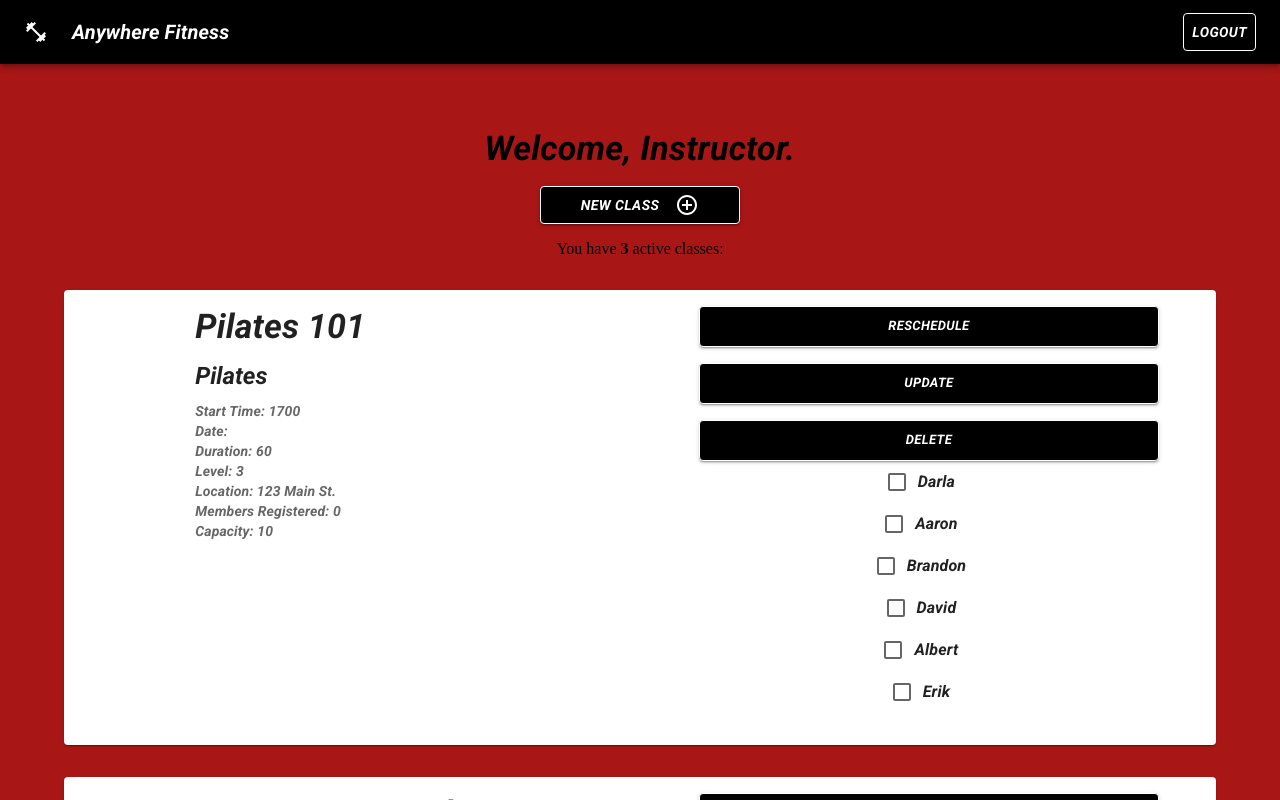
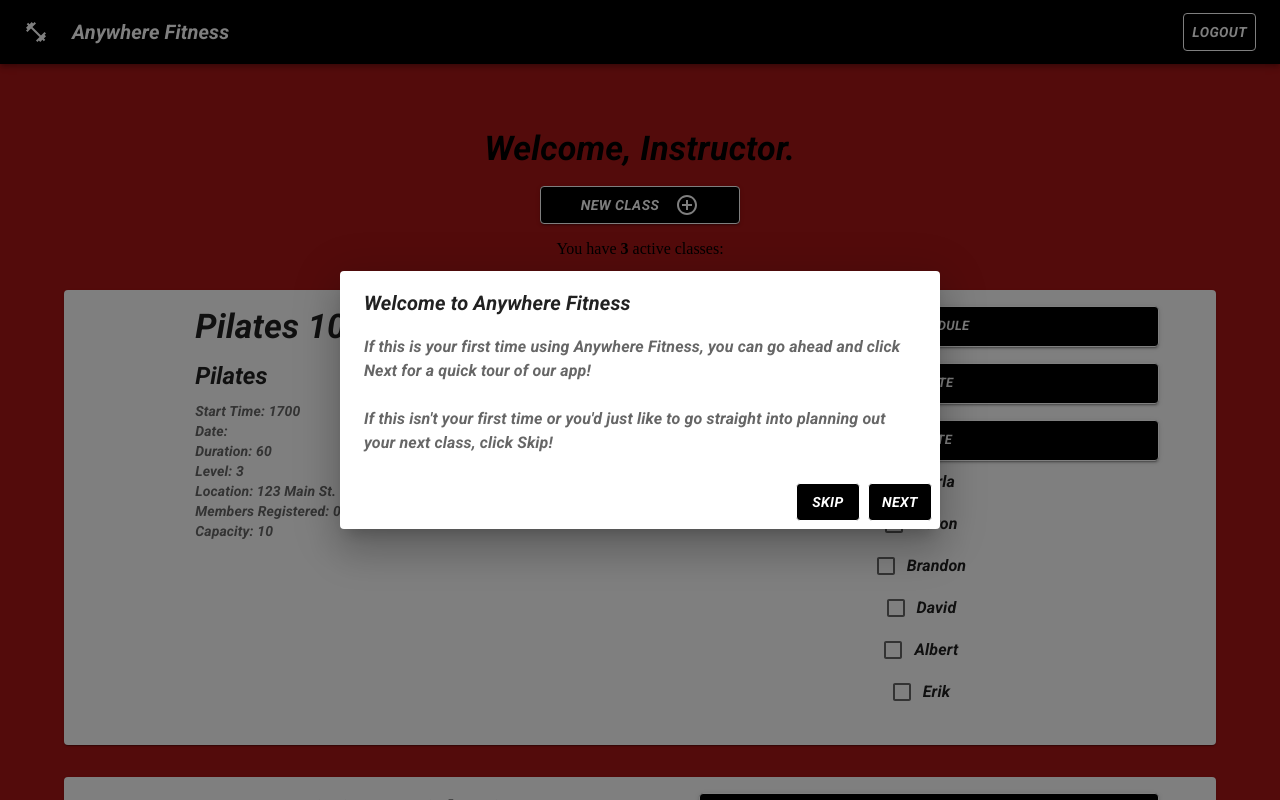
Before and after one commit to fitness-anytime/fitness-anytime-frontend, a React (Create React App) app: page /instructor in a window 1280 px wide. Shown: the top 800 px of the page. Built offline with nearby package versions, Linux system fonts and the light colour scheme; sample sign-in values are in the browser's storage.

Commit message:
Walkthroughs complete minus proper positioning

```diff
--- a/src/components/User.js
+++ b/src/components/User.js
@@ -3,7 +3,7 @@ import ClassCard from "./ClassCard";
 import styled from "styled-components";
 import { TextField, MenuItem, Typography } from "@mui/material";
 import { previousDay } from "date-fns";
-import Dialog from './Dialog';
+import UserWalkthrough from './UserWalkthrough';
 
 const classCards = [
   {
@@ -180,7 +180,7 @@ export default function User() {
       <SearchBarContainer>
         {/* Begin onboarding walkthrough if it's the user's
         first time logging in */}
-        {firstLogin ? <Dialog className="dialog" /> : null }
+        {firstLogin ? <UserWalkthrough className="dialog" /> : null }
 
         <Typography variant="h5">Search Classes:</Typography>
         <TextField
--- a/src/components/instructor/ClassForm.js
+++ b/src/components/instructor/ClassForm.js
@@ -20,8 +20,10 @@ import {
 import { LocalizationProvider, DatePicker, TimePicker } from "@mui/lab";
 import AdapterDateFns from "@mui/lab/AdapterDateFns";
 import axios from "axios";
+import ClassFormWalkthrough from "./ClassFormWalkthrough.js";
 
 // Setting pre-set options for our dropdown menus here
+const firstLogin = true;
 const classTypes = [
   {
     type: "Yoga",
@@ -194,6 +196,7 @@ export default function ClassForm({ reschedule, update }) {
 
   return (
     <StyledFormContainer>
+      {firstLogin ? <ClassFormWalkthrough className="dialog" /> : null }
       <Container component="div" maxWidth="md">
         {/* MUI's form div */}
         <Box
@@ -203,8 +206,8 @@ export default function ClassForm({ reschedule, update }) {
           autoComplete="off"
         >
           <Typography gutterBottom variant="h4" component="div" align="center">
-            {reschedule && "Reschedule your Class"}
-            {update && "Update your Class"}
+            {reschedule && "Reschedule Your Class"}
+            {update && "Update Your Class"}
             {!reschedule && !update && "Create a Class"}
           </Typography>
 
--- /dev/null
+++ b/src/components/instructor/ClassFormWalkthrough.js
@@ -0,0 +1,71 @@
+import * as React from 'react';
+import Button from '@mui/material/Button';
+import Dialog from '@mui/material/Dialog';
+import DialogActions from '@mui/material/DialogActions';
+import DialogContent from '@mui/material/DialogContent';
+import DialogContentText from '@mui/material/DialogContentText';
+import DialogTitle from '@mui/material/DialogTitle';
+import Slide from '@mui/material/Slide';
+import { keyframes } from '@mui/system';
+
+const Transition = React.forwardRef(function Transition(props, ref) {
+  return <Slide direction="up" ref={ref} {...props} />;
+});
+
+export default function ClassFormWalkthrough() {
+  const [open, setOpen] = React.useState(true);
+  const [currentDialog, setCurrentDialog] = React.useState(0);
+
+  const handleNext = () => {
+    setCurrentDialog(currentDialog + 1);
+  };
+
+  const handleClose = () => {
+    setOpen(false);
+  };
+
+  // Going to use this for dialog boxes during the walkthrough to
+  // make them more visible/eye-catching
+  // Use this in the sx prop for a mild bouncing effect:
+  // animation: `${hover} 1s infinite ease alternate`,
+  const hover = keyframes`
+  from {
+    transform: translateY(5px);
+  }
+  to {
+    transform: translateY(-5px);
+  }
+`;
+
+    if (currentDialog === 0) {
+        return (
+            <div position='absolute'>
+                <Dialog
+                    open={open}
+                    TransitionComponent={Transition}
+                    hideBackdrop={false}
+                    aria-describedby="alert-dialog-slide-description"
+                >
+                    <DialogTitle>{"Creating a Class"}</DialogTitle>
+                    <DialogContent>
+                    <DialogContentText id="classform-intro-dialog">
+                        Use this form to set all the details for a class. Just fill out each
+                        section according to the information needed, then click the 'Create' button.
+                        <br />
+                        <br />
+                        Make sure to fill out every box, or else you won't be able to post
+                        your class!
+                    </DialogContentText>
+                    </DialogContent>
+                    <DialogActions>
+                    <Button onClick={handleNext}>
+                        Close
+                    </Button>
+                    </DialogActions>
+                </Dialog>
+            </div>
+        )
+    } else {
+        return null;
+    }
+}
--- a/src/components/instructor/Instructor.js
+++ b/src/components/instructor/Instructor.js
@@ -1,11 +1,13 @@
 import React, { useEffect, useState } from "react";
 import { useNavigate } from "react-router-dom";
-
 import styled from "styled-components";
 import { Typography, Button } from "@mui/material";
 import ControlPointIcon from "@mui/icons-material/ControlPoint";
 import ClassCard from "../ClassCard";
 import noClassesImg from "../../assets/noClasses.svg";
+import InstructorWalkthrough from './InstructorWalkthrough';
+
+const firstLogin = true;
 
 const classCards = [
   {
@@ -146,6 +148,8 @@ export default function Instructor() {
 
   return (
     <StyledInstructorContainer>
+      {firstLogin ? <InstructorWalkthrough className="dialog" /> : null }
+
       {!classes && (
         <div className="no-classes-container">
           <img src={noClassesImg} alt="empty clipboard illustration" />
--- /dev/null
+++ b/src/components/instructor/InstructorWalkthrough.js
@@ -0,0 +1,185 @@
+import * as React from 'react';
+import Button from '@mui/material/Button';
+import Dialog from '@mui/material/Dialog';
+import DialogActions from '@mui/material/DialogActions';
+import DialogContent from '@mui/material/DialogContent';
+import DialogContentText from '@mui/material/DialogContentText';
+import DialogTitle from '@mui/material/DialogTitle';
+import Slide from '@mui/material/Slide';
+import { keyframes } from '@mui/system';
+
+const Transition = React.forwardRef(function Transition(props, ref) {
+  return <Slide direction="up" ref={ref} {...props} />;
+});
+
+export default function InstructorWalkthrough() {
+  const [open, setOpen] = React.useState(true);
+  const [currentDialog, setCurrentDialog] = React.useState(0);
+
+  const handleNext = () => {
+    setCurrentDialog(currentDialog + 1);
+  };
+
+  const handleClose = () => {
+    setOpen(false);
+  };
+
+  // Going to use this for dialog boxes during the walkthrough to
+  // make them more visible/eye-catching
+  // Use this in the sx prop for a mild bouncing effect:
+  // animation: `${hover} 1s infinite ease alternate`,
+  const hover = keyframes`
+  from {
+    transform: translateY(5px);
+  }
+  to {
+    transform: translateY(-5px);
+  }
+`;
+
+    if (currentDialog === 0) {
+        return (
+            <div position='absolute'>
+                <Dialog
+                    open={open}
+                    TransitionComponent={Transition}
+                    hideBackdrop={false}
+                    aria-describedby="alert-dialog-slide-description"
+                >
+                    <DialogTitle>{"Welcome to Anywhere Fitness"}</DialogTitle>
+                    <DialogContent>
+                    <DialogContentText id="instructor-welcome-dialog">
+                        If this is your first time using Anywhere Fitness, you can go
+                        ahead and click Next for a quick tour of our app!
+                        <br />
+                        <br />
+                        If this isn't your
+                        first time or you'd just like to go straight into planning out
+                        your next class, click Skip!
+                    </DialogContentText>
+                    </DialogContent>
+                    <DialogActions>
+                    <Button onClick={handleClose}>Skip</Button>
+                    <Button onClick={handleNext}>
+                        Next
+                    </Button>
+                    </DialogActions>
+                </Dialog>
+            </div>
+        )
+    } else if (currentDialog === 1) {
+        return (
+        <div position='absolute'>
+        <Dialog
+            open={open}
+            TransitionComponent={Transition}
+            hideBackdrop={true}
+            aria-describedby="alert-dialog-slide-description"
+            sx={{animation: `${hover} 1s infinite ease alternate`}}
+        >
+            <DialogTitle>{"Create a Class"}</DialogTitle>
+            <DialogContent>
+            <DialogContentText id="classform-button-dialog">
+                Click this button right here and we'll take you to our create-a-class
+                form so you can plan and publish your classes to all Anywhere Fitness users.
+            </DialogContentText>
+            </DialogContent>
+            <DialogActions>
+            <Button onClick={handleClose}>Skip</Button>
+            <Button onClick={handleNext}>
+                Next
+            </Button>
+            </DialogActions>
+        </Dialog>
+        </div>
+        )
+    } else if (currentDialog === 2) {
+        return (
+        <div position='absolute'>
+        <Dialog
+            open={open}
+            TransitionComponent={Transition}
+            hideBackdrop={true}
+            aria-describedby="alert-dialog-slide-description"
+            sx={{animation: `${hover} 1s infinite ease alternate`}}
+        >
+            <DialogTitle>{"Class Details"}</DialogTitle>
+            <DialogContent>
+            <DialogContentText id="instructor-details-dialog">
+                All your published classes can be viewed here formatted into these
+                class cards. All your general class information including its name, start time,
+                number of members registered, and the rest of its details will be listed here.
+            </DialogContentText>
+            </DialogContent>
+            <DialogActions>
+            <Button onClick={handleClose}>Skip</Button>
+            <Button onClick={handleNext}>
+                Next
+            </Button>
+            </DialogActions>
+        </Dialog>
+        </div>
+        )
+    } else if (currentDialog === 3) {
+        return (
+        <div position='absolute'>
+        <Dialog
+            open={open}
+            TransitionComponent={Transition}
+            hideBackdrop={true}
+            aria-describedby="alert-dialog-slide-description"
+            sx={{animation: `${hover} 1s infinite ease alternate`}}
+        >
+            <DialogTitle>{"Class Edit Buttons"}</DialogTitle>
+            <DialogContent>
+            <DialogContentText id="instructor-edit-button-dialog">
+                If at any time you'd like to reschedule, cancel, or modify any other
+                details of one of your classes, click one of these buttons here.
+                <br />
+                <br />
+                Be careful though. Once you delete a class, we can't bring it back!
+            </DialogContentText>
+            </DialogContent>
+            <DialogActions>
+            <Button onClick={handleClose}>Skip</Button>
+            <Button onClick={handleNext}>
+                Next
+            </Button>
+            </DialogActions>
+        </Dialog>
+        </div>
+        )
+    } else if (currentDialog === 4) {
+        return (
+        <div position='absolute'>
+        <Dialog
+            open={open}
+            TransitionComponent={Transition}
+            hideBackdrop={true}
+            aria-describedby="alert-dialog-slide-description"
+            sx={{animation: `${hover} 1s infinite ease alternate`}}
+        >
+            <DialogTitle>{"Class Attendance"}</DialogTitle>
+            <DialogContent>
+            <DialogContentText id="instructor-attendance-dialog">
+                Right under your edit buttons will be a list of every user
+                that has currently reserved a spot in your class.
+                <br />
+                <br />
+                Once your class starts, just check the box next to their name
+                to mark them as attending.
+            </DialogContentText>
+            </DialogContent>
+            <DialogActions>
+            <Button onClick={handleClose}>Skip</Button>
+            <Button onClick={handleNext}>
+                Close
+            </Button>
+            </DialogActions>
+        </Dialog>
+        </div>
+        )
+    } else {
+        return null;
+    }
+}
```
Also changed, not shown: src/components/UserWalkthrough.js (renamed from src/components/Dialog.js).
